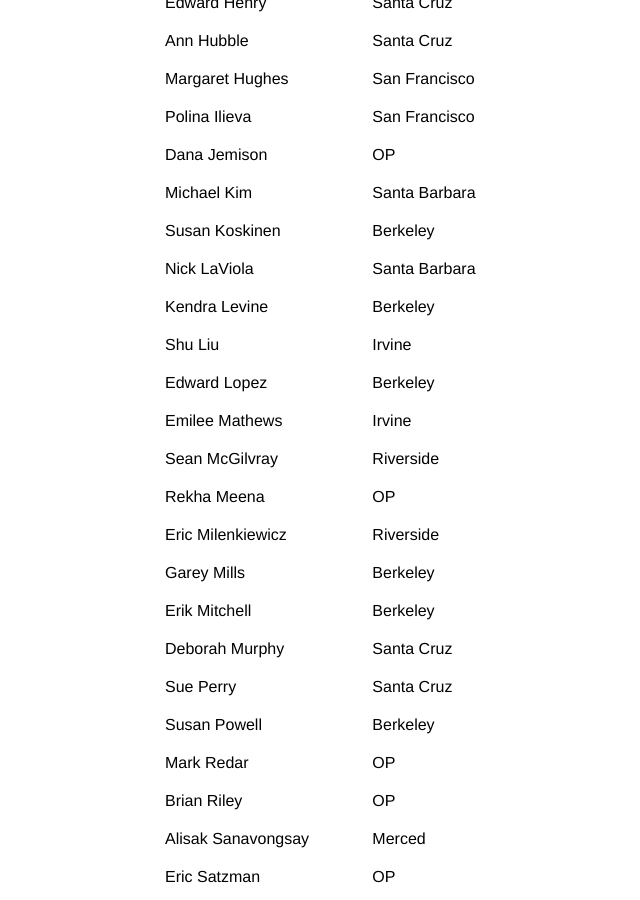
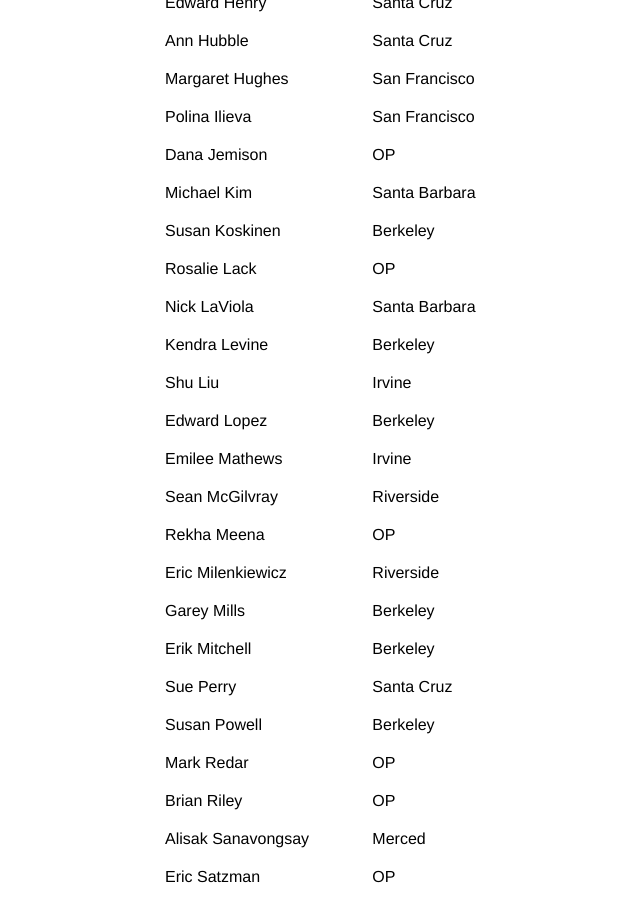
Before and after one commit to CDLUC3/UC-code-camp, a Jekyll site: the page built from attendees.md, in a window 1280 px wide and 900 px high, scrolled down 837 px. Shown: the whole window, without its empty margins (89-729 px from the left). Built offline with Jekyll 4.4.1, drawn with Linux system fonts in a browser that asks for light colours; Markdown is read by kramdown in place of the engine named in the settings.

Commit message:
add rosalie remove deborah

```diff
--- a/attendees.md
+++ b/attendees.md
@@ -30,6 +30,7 @@ permalink: /attendees/
 <tr>	<td>	Dana Jemison	</td>	<td>	</td>	<td>	OP	</td>	</tr>
 <tr>	<td>	Michael Kim	</td>	<td>	</td>	<td>	Santa Barbara	</td>	</tr>
 <tr>	<td>	Susan Koskinen	</td>	<td>	</td>	<td>	Berkeley	</td>	</tr>
+<tr>	<td>	Rosalie Lack	</td>	<td>	</td>	<td>	OP	</td>	</tr>
 <tr>	<td>	Nick LaViola	</td>	<td>	</td>	<td>	Santa Barbara	</td>	</tr>
 <tr>	<td>	Kendra Levine	</td>	<td>	</td>	<td>	Berkeley	</td>	</tr>
 <tr>	<td>	Shu Liu	</td>	<td>	</td>	<td>	Irvine	</td>	</tr>
@@ -40,7 +41,6 @@ permalink: /attendees/
 <tr>	<td>	Eric Milenkiewicz	</td>	<td>	</td>	<td>	Riverside	</td>	</tr>
 <tr>	<td>	Garey Mills	</td>	<td>	</td>	<td>	Berkeley	</td>	</tr>
 <tr>	<td>	Erik Mitchell	</td>	<td>	</td>	<td>	Berkeley	</td>	</tr>
-<tr>	<td>	Deborah Murphy	</td>	<td>	</td>	<td>	Santa Cruz	</td>	</tr>
 <tr>	<td>	Sue Perry	</td>	<td>	</td>	<td>	Santa Cruz	</td>	</tr>
 <tr>	<td>	Susan Powell	</td>	<td>	</td>	<td>	Berkeley	</td>	</tr>
 <tr>	<td>	Mark Redar	</td>	<td>	</td>	<td>	OP	</td>	</tr>
```
